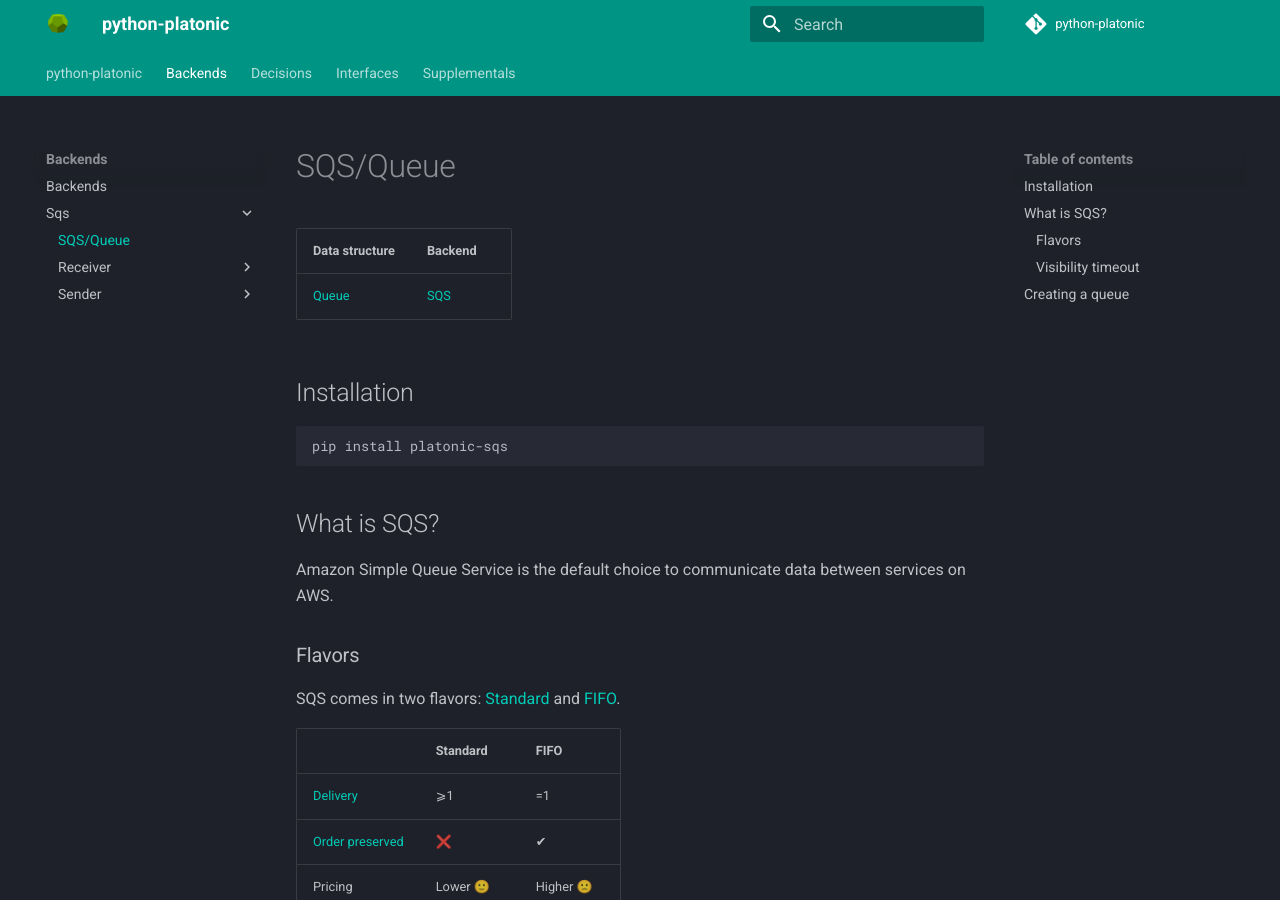
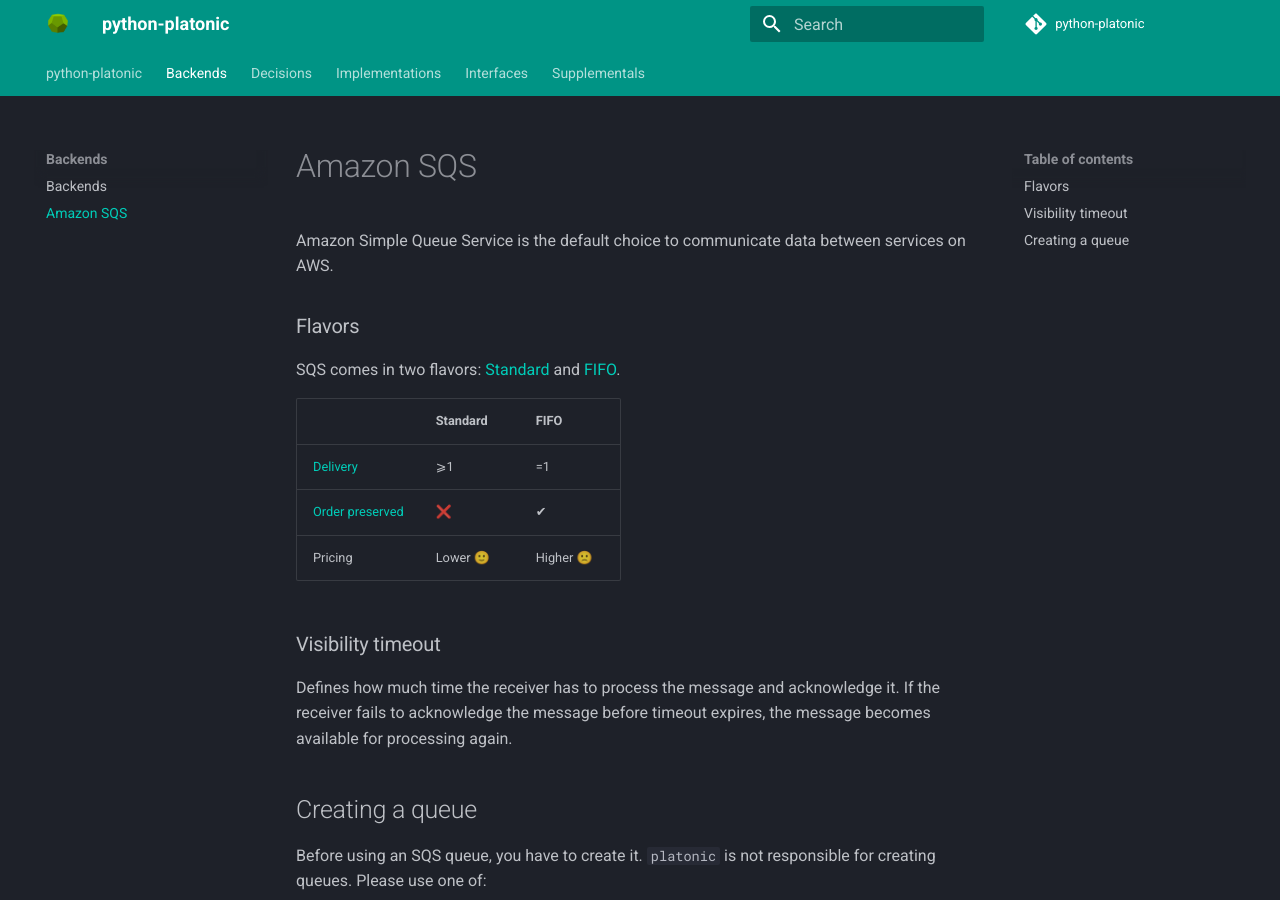
Before and after one commit to python-platonic/platonic.tools, an MkDocs documentation site: the page built from docs/backends/sqs.md, in a window 1280 px wide and 900 px high. Built offline with MkDocs 1.6.1 and Material for MkDocs 9.7.7, drawn with Linux system fonts in a browser that asks for light colours.

Commit message:
A bit more refactoring

````diff
--- a/docs/backends/sqs/index.md
+++ b/docs/backends/sqs.md
@@ -1,18 +1,7 @@
 ---
-title: SQS/Queue
+title: Amazon SQS
+$type: Backend
 ---
-
-| Data structure              | Backend                            |
-| ---                         | ---                                |
-| [Queue](/structures/queue/) | [SQS](https://aws.amazon.com/sqs/) |
-
-## Installation
-
-```bash
-pip install platonic-sqs
-```
-
-## What is SQS?
 
 Amazon Simple Queue Service is the default choice to communicate data between services on AWS.
 
@@ -25,7 +14,6 @@
 | [Delivery](/structures/queue/#delivery-guarantees) | ⩾1             | =1 |
 | [Order preserved](/structures/queue/#order-preservation) | ❌ | ✔ |
 | Pricing    | Lower 🙂   | Higher 🙁 |
-
 
 ### Visibility timeout
 
````
Also changed, not shown: docs/backends/index.md (+7 -1 lines), docs/decisions/index.md (+1 -0 lines), docs/implementations/index.md (added, +5 -0 lines), docs/implementations/sqs/index.md (added, +15 -0 lines), docs/index.md (+1 -1 lines), docs/supplementals/index.md (+1 -0 lines), docs/implementations/sqs/receiver/acknowledge.md (renamed from docs/backends/sqs/receiver/acknowledge.md), docs/implementations/sqs/receiver/index.md (renamed from docs/backends/sqs/receiver/index.md), docs/implementations/sqs/receiver/receive.md (renamed from docs/backends/sqs/receiver/receive.md), docs/implementations/sqs/sender/index.md (renamed from docs/backends/sqs/sender/index.md), docs/implementations/sqs/sender/send.md (renamed from docs/backends/sqs/sender/send.md), docs/implementations/sqs/sender/send_many.md (renamed from docs/backends/sqs/sender/send_many.md).
